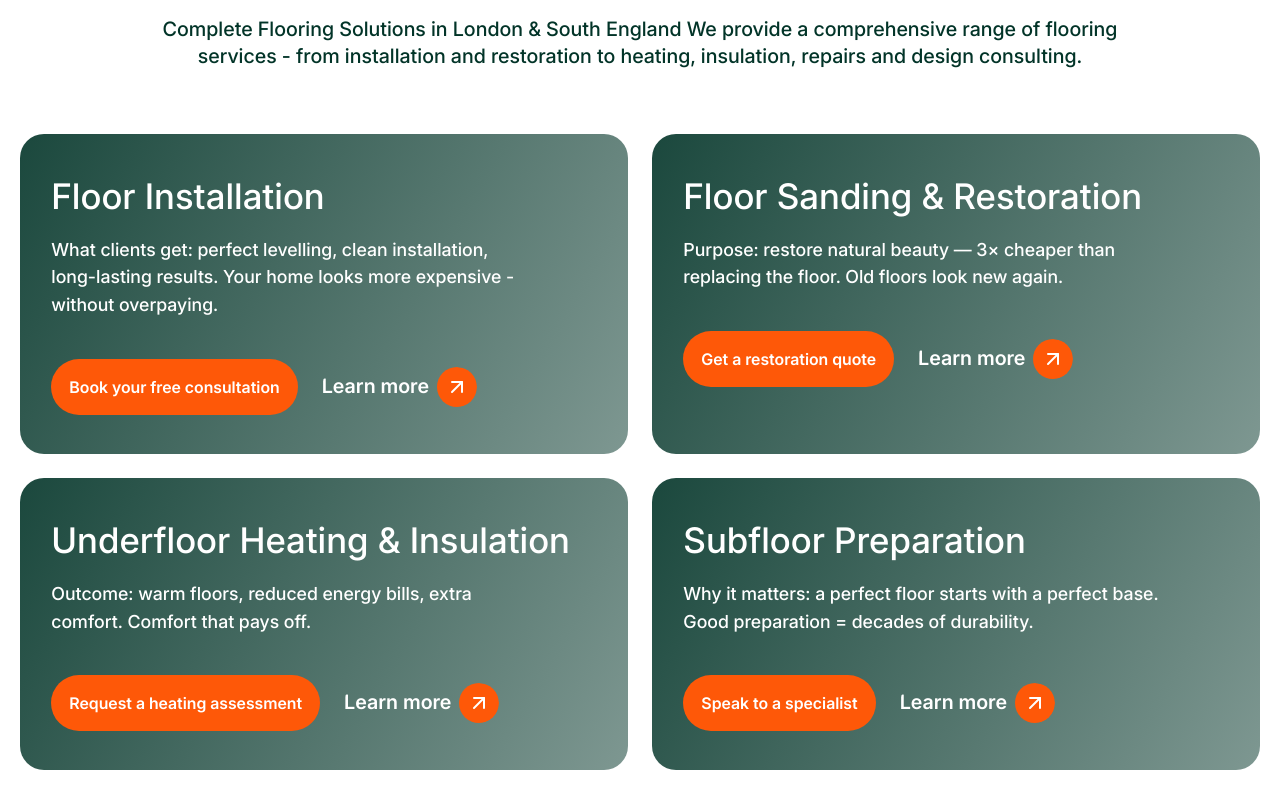
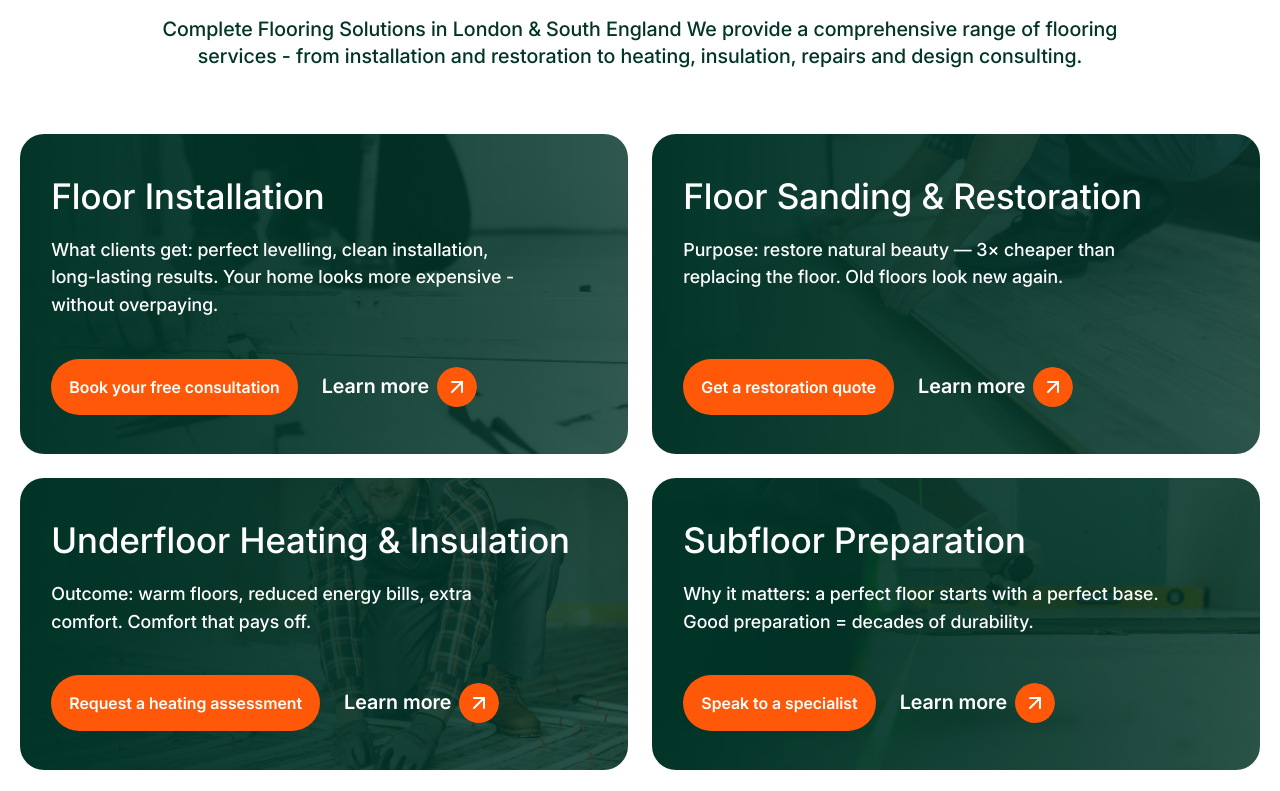
Before and after one commit to Boskolife/Enjoy-Flooring, a website built with Vite: page src/index.html in a window 1280 px wide. Shown: the part 1000-1791 px from the top of the page. Built offline with nearby package versions, Linux system fonts and the light colour scheme; files whose address does not match are found by name.

Commit message:
Add new service images and background image for enhanced visual appeal; update HTML to include images in services section; improve body styles for better background presentation.

```diff
--- a/src/index.html
+++ b/src/index.html
@@ -47,6 +47,8 @@
           heating, insulation, repairs and design consulting.</p>
         <div class="services_inner">
           <article class="services_item">
+            <img class="services_item-image" src="./images/services-1.png" alt="image not found"
+              width="370" height="270" aria-hidden="true">
             <div class="services_item-content">
               <h3 class="services_item-title">Floor Installation</h3>
               <p class="services_item-description">What clients get: perfect levelling, clean
@@ -67,6 +69,8 @@
             </div>
           </article>
           <article class="services_item">
+            <img class="services_item-image" src="./images/services-2.png" alt="image not found"
+              width="370" height="270" aria-hidden="true">
             <div class="services_item-content">
               <h3 class="services_item-title">Floor Sanding & Restoration</h3>
               <p class="services_item-description">Purpose: restore natural beauty — 3× cheaper than
@@ -86,6 +90,8 @@
             </div>
           </article>
           <article class="services_item">
+            <img class="services_item-image" src="./images/services-3.png" alt="image not found"
+              width="370" height="270" aria-hidden="true">
             <div class="services_item-content">
               <h3 class="services_item-title">Underfloor Heating & Insulation</h3>
               <p class="services_item-description">Outcome: warm floors, reduced energy bills, extra
@@ -105,6 +111,8 @@
             </div>
           </article>
           <article class="services_item">
+            <img class="services_item-image" src="./images/services-4.png" alt="image not found"
+              width="370" height="270" aria-hidden="true">
             <div class="services_item-content">
               <h3 class="services_item-title">Subfloor Preparation</h3>
               <p class="services_item-description">Why it matters: a perfect floor starts with a
@@ -124,6 +132,8 @@
             </div>
           </article>
           <article class="services_item">
+            <img class="services_item-image" src="./images/services-5.png" alt="image not found"
+              width="370" height="270" aria-hidden="true">
             <div class="services_item-content">
               <h3 class="services_item-title">Floor Repair & Maintenance</h3>
               <p class="services_item-description">Benefit: extend the life of your floor. Small
@@ -143,6 +153,8 @@
             </div>
           </article>
           <article class="services_item">
+            <img class="services_item-image" src="./images/services-6.png" alt="image not found"
+              width="370" height="270" aria-hidden="true">
             <div class="services_item-content">
               <h3 class="services_item-title">Floor Design & Consultation</h3>
               <p class="services_item-description">Working with homeowners, designers, architects &
@@ -374,8 +386,8 @@
       </div>
     </section>
     <section class="contact">
-      <img class="contact_bg" src="./images/dots-3.png" alt="" width="714"
-        height="714" aria-hidden="true">
+      <img class="contact_bg" src="./images/dots-3.png" alt="" width="714" height="714"
+        aria-hidden="true">
       <div class="container">
         <div class="contact_inner">
           <div class="contact_content">
@@ -416,13 +428,16 @@
             <div class="contact_media">
               <span>Follow us:</span>
               <div class="contact_media-items">
-                <a href="#" class="contact_media-item" target="_blank" rel="noopener noreferrer" aria-label="Follow us on Instagram">
+                <a href="#" class="contact_media-item" target="_blank" rel="noopener noreferrer"
+                  aria-label="Follow us on Instagram">
                   <img src="./images/instagram.svg" alt="" aria-hidden="true">
                 </a>
-                <a href="#" class="contact_media-item" target="_blank" rel="noopener noreferrer" aria-label="Follow us on Facebook">
+                <a href="#" class="contact_media-item" target="_blank" rel="noopener noreferrer"
+                  aria-label="Follow us on Facebook">
                   <img src="./images/facebook.svg" alt="" aria-hidden="true">
                 </a>
-                <a href="#" class="contact_media-item" target="_blank" rel="noopener noreferrer" aria-label="Follow us on LinkedIn">
+                <a href="#" class="contact_media-item" target="_blank" rel="noopener noreferrer"
+                  aria-label="Follow us on LinkedIn">
                   <img src="./images/linkedin.svg" alt="" aria-hidden="true">
                 </a>
               </div>
@@ -442,7 +457,8 @@
                   <input type="tel" id="contact-phone" name="phone" placeholder="Phone Number">
                 </label>
               </div>
-              <label class="contact_form-checkbox" for="checkbox"><input type="checkbox" id="checkbox">Lorem ipsum dolor sit amet</label>
+              <label class="contact_form-checkbox" for="checkbox"><input type="checkbox"
+                  id="checkbox">Lorem ipsum dolor sit amet</label>
               <button type="submit" class="btn btn_primary">Send message</button>
             </form>
           </div>
--- a/src/styles/layout/_common.scss
+++ b/src/styles/layout/_common.scss
@@ -1,3 +1,10 @@
+body{
+    background-image: url('../images/body-line.png');
+    background-size: cover;
+    background-position: center;
+    background-repeat: repeat;
+}
+
 .section-tip {
     @include adaptive-value("font-size", 16, 12, 1);
     font-weight: 500;
@@ -171,16 +178,20 @@
         @include adaptive-value("padding-left", 32, 16, 1);
         @include adaptive-value("padding-right", 32, 16, 1);
 
-        &::before {
-            content: '';
+        &-image {
             position: absolute;
             top: 0;
             left: 0;
             width: 100%;
             height: 100%;
-            background: #023428;
-            background: linear-gradient(120deg, rgba(2, 52, 40, 0.9) 0%, rgba(2, 52, 40, 0.51) 100%);
+            object-fit: cover;
             z-index: -1;
+        }
+
+        &-content {
+            display: flex;
+            flex-direction: column;
+            height: 100%
         }
 
         &-title {
```
Also changed, not shown: public/images/body-line.png (added), public/images/services-1.png (added), public/images/services-2.png (added), public/images/services-3.png (added), public/images/services-4.png (added), public/images/services-5.png (added), public/images/services-6.png (added).
